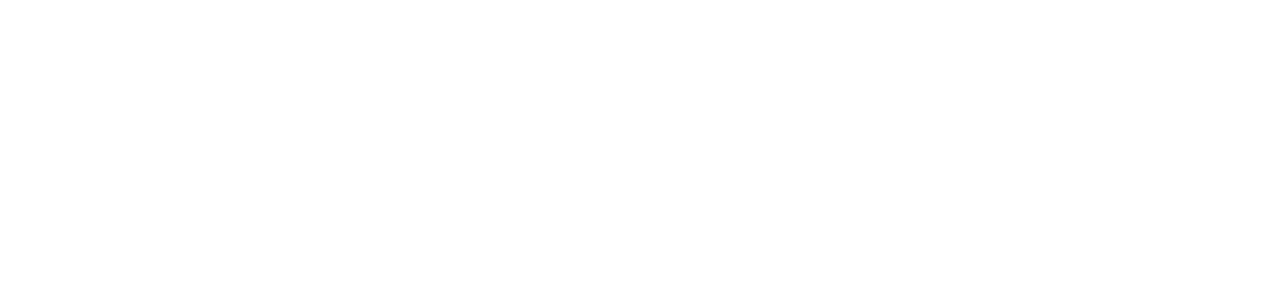
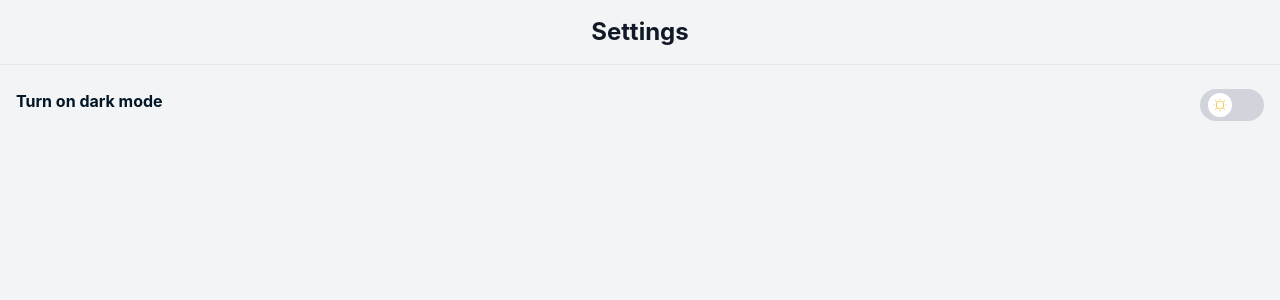
Before and after one commit to ejimnkonye1/Chat-app, a React (Vite) app: page /settings in a window 1280 px wide. Before the commit this address had no page. Shown: the top 300 px of the page. Built offline with nearby package versions, Linux system fonts and the light colour scheme.

Commit message:
done with dark and light mode

```diff
--- a/src/App.jsx
+++ b/src/App.jsx
@@ -1,24 +1,29 @@
 
 
 import { BrowserRouter as Router, Routes, Route } from "react-router-dom";
+import { useSelector } from "react-redux"
 import Login from './login/Login'
 import { ChatBox } from './components/chatbox'
 import RequestPassword from './forms/requestPassword'
+import Settings from './components/Settings'
 
 
 const App = () => {
-  //  const darkmode = useSelector((state)=> state.darkMode)
-
+   const darkMode = useSelector((state)=> state.darkMode)
+  const appClass = darkMode ? 'dark' : '';
   return (
-
-      <Router>
+    <div className={`min-h-screen bg-gray-100 dark:bg-gray-900 text-gray-900 dark:text-gray-100 transition-colors duration-300 ${appClass}`}>
+        <Router>
         <Routes>
           <Route path="/" element={<Login/>}/>
           <Route path="/chatbox" element={<ChatBox/>}/>
           <Route path="/requestpassword" element={<RequestPassword/>}/>
+          <Route path="/settings" element={<Settings/>}/>
 
         </Routes>
       </Router>
+    </div>
+
 
 
   )
--- /dev/null
+++ b/src/components/Settings.jsx
@@ -0,0 +1,46 @@
+
+import { useSelector, useDispatch } from "react-redux"
+import { CiDark } from "react-icons/ci";
+import { setMode } from '../action';
+import { CiLight } from "react-icons/ci";
+const Settings = () => {
+
+  const dispatch = useDispatch()
+  const darkMode = useSelector((state) => state.darkMode)
+
+  const toggleDarkMode = () => {
+     const newMode = !darkMode
+     dispatch(setMode(newMode));
+
+     document.documentElement.classList.toggle('dark',newMode)
+  }
+  return (
+    <>
+      <div className="flex flex-col ">
+        <h1 className="text-center font-bold text-2xl py-4 dark:text-gray-100 ">Settings</h1>
+        <hr/>
+        <div className="mt-2 flex justify-between p-4 ">
+          <p className="font-bold text-nightowl-background dark:text-gray-100">Turn on dark mode</p>
+          <div
+            onClick={toggleDarkMode}
+            className={`relative w-16 h-8 rounded-full cursor-pointer transition-colors duration-300 ${darkMode ? 'bg-nightowl-green' : 'bg-gray-300'} `}
+          >
+            <div
+              className={`absolute flex items-center top-1 w-6 h-6 rounded-full bg-white transition-transform duration-300 transform ${darkMode ? 'translate-x-8' : 'translate-x-2'}`}
+            >
+              {darkMode ? (
+                <CiDark className="w-4 h-4 text-grey-900 items-center mx-auto"/>
+              ) : (
+                <CiLight className="w-4 h-4 text-yellow-500 items-center mx-auto" />
+              )
+              }
+            </div>
+
+          </div>
+        </div>
+      </div>
+    </>
+  )
+}
+
+export default Settings
--- a/src/components/chatscreen.jsx
+++ b/src/components/chatscreen.jsx
@@ -1,6 +1,7 @@
 /* eslint-disable no-unused-vars */
 /* eslint-disable react/prop-types */
 import { useState, useEffect, useRef } from 'react';
+import { useSelector } from 'react-redux';
 import { auth, firestore } from '../Firebase';
 import { addDoc, collection, getDocs, query, where, Timestamp, onSnapshot } from 'firebase/firestore';
 import {  Head, UserChat,  } from './nav';
@@ -9,6 +10,8 @@ import { FiPaperclip } from "react-icons/fi";
 import { FaRegSmile } from "react-icons/fa";
 import { FaPaperPlane } from "react-icons/fa";
 export  const ChatScreen = () => {
+  const darkMode = useSelector((state) => state.darkMode)
+
   const [isScrolled, setIsScrolled] = useState(false);
   const [showEmails, setShowEmails] = useState(false);
   const [searchQuery, setSearchQuery] = useState('')
@@ -144,7 +147,7 @@ export  const ChatScreen = () => {
     return (
   <div className="flex h-screen font-sans">
     {/* Left Sidebar */}
-    <div className="w-full md:w-1/3 bg-white border-r border-gray-300 p-4">
+    <div className={`w-full md:w-1/3 bg-white border-r border-gray-300 p-4 ${darkMode ? 'bg-gray-800' : 'bg-gray-100'}`}>
       <Searchs
         searchQuery={searchQuery}
         setSearchQuery={setSearchQuery}
@@ -207,10 +210,10 @@ export  const ChatScreen = () => {
       </div>
 
       {/* Message Input */}
-      <div className="p-3  flex items-center">
+      <div className="p-3 flex items-center">
         <input
           type="text"
-          className="flex-grow border  border-gray-500 rounded-lg px-3 py-1.5 text-sm"
+          className="flex-grow border bg-gray-100 dark:bg-gray-900 text-gray-900 dark:text-gray-100 border-gray-500 rounded-lg px-3 py-1.5 text-sm"
           placeholder="Type a message..."
           value={chatInput}
           onChange={(e) => setChatInput(e.target.value)}
--- a/src/components/nav.jsx
+++ b/src/components/nav.jsx
@@ -2,14 +2,16 @@
 
 import { HiOutlinePencilAlt } from 'react-icons/hi';
 import { useState, useEffect, useRef } from "react";
+import { useSelector } from 'react-redux';
 import {  doc,  updateDoc, } from 'firebase/firestore';
 import { firestore } from '../Firebase';
 import pop from '../audio/pop.mp3'
 import { CircleImage } from './userimg';
 
 export const UserChat = ({ onlineUsers, setSelectedUser , messages, currentUserId }) => {
+    const darkMode = useSelector((state) => state.darkMode)
     const [usersWithMessages, setUsersWithMessages] = useState([]);
-  const playpop = useRef(new Audio(pop))
+    const playpop = useRef(new Audio(pop))
 
     useEffect(() => {
         // Start with the existing state and make a copy to update
@@ -54,7 +56,7 @@ export const UserChat = ({ onlineUsers, setSelectedUser , messages, currentUserI
 
             return updatedUsersWithMessages;
         });
-    }, [onlineUsers, messages]);
+    }, [onlineUsers, messages, currentUserId]);
 
     const handleUserClick = async (user) => {
         setSelectedUser (user);
@@ -80,18 +82,22 @@ export const UserChat = ({ onlineUsers, setSelectedUser , messages, currentUserI
         return date.toLocaleTimeString(undefined, { hour: '2-digit', minute: '2-digit' });
       };
     return (
-        <div className="bg-white rounded-lg max-w-md mx-auto font-sans w-full">
+        <div className="  text-gray-900 dark:text-gray-100 rounded-lg max-w-md mx-auto font-sans w-full">
         <div className='overflow-y-auto h-[400px]'>
             {usersWithMessages.length > 0 ? (
                 usersWithMessages.map((user) => (
                     <div
                         key={user.uid}
                         onClick={() => handleUserClick(user)}
-                        className="hover:bg-gray-100 cursor-pointer transition-colors p-4 border-b border-gray-200 relative flex items-center"
+                        className=" cursor-pointer transition-colors p-4 border-b border-gray-200 relative flex items-center"
                     >
                         <CircleImage email={user.email} />
                         <div className="ml-4 flex-1"> {/* Added ml-4 for spacing and flex-1 to take the remaining space */}
-                            <div className="font-bold text-black">{user.username}</div>
+                            <div>
+                                <p className={`font-bold ${darkMode ? 'text-gray-100' : 'text-gray-900'}`}>
+                                    {user.username}
+                                </p>
+                            </div>
                             <div
                                 className={`${
                                     user.lastMessageType === 'sending'
@@ -117,7 +123,7 @@ export const UserChat = ({ onlineUsers, setSelectedUser , messages, currentUserI
                     </div>
                 ))
             ) : (
-                <div className="p-4 text-sm text-gray-600">No active chats available.</div>
+                <div className="p-4 text-sm text-gray-900 dark:text-gray-100">No active chats available.</div>
             )}
         </div>
     </div>
@@ -131,6 +137,7 @@ export const UserChat = ({ onlineUsers, setSelectedUser , messages, currentUserI
 // Head Component
 
 export const Head = ({ onlineUsers, setSelectedUser  }) => {
+    const darkMode = useSelector((state) => state.darkMode)
     const [showChat, setShowChat] = useState(false);
     const [isOpen, setIsOpen] = useState(false);
 
@@ -145,20 +152,20 @@ export const Head = ({ onlineUsers, setSelectedUser  }) => {
     };
 
     return (
-        <div className="flex justify-between text-2xl py-4 px-4 font-sans">
-        <a href="#" className="text-black">Chat</a>
+        <div className={`flex justify-between text-gray-900 dark:text-gray-100 text-2xl py-4 px-4 font-sans ${darkMode ? 'bg-gray-800' : 'bg-gray-100'}`}>
+        <p className='font-bold '>Chat</p>
         <div className="relative inline-block text-left">
             {isOpen && (
-                <div className="z-10 absolute left-0 mt-10 bg-white rounded-lg shadow-lg w-56 max-h-80 overflow-y-auto ring-1 ring-black ring-opacity-5">
-                    <ul className="py-2 text-sm text-gray-700">
+                <div className="z-10 absolute   left-0 mt-10 bg-white rounded-lg shadow-lg w-56 max-h-80 overflow-y-auto ring-1 ring-black ring-opacity-5">
+                    <ul className=" text-sm text-gray-700">
                         {showChat && onlineUsers.length > 0 ? (
                             onlineUsers.map((user) => (
                                 <li
                                     key={user.uid}
                                     onClick={() => handleUserSelect(user)}
-                                    className="px-4 py-2 cursor-pointer hover:bg-gray-100 transition-colors border-b border-gray-200 last:border-none"
+                                    className={`px-4 py-2 cursor-pointer  transition-colors border-b border-gray-200 last:border-none ${darkMode ? 'bg-gray-800' : 'bg-gray-100'}`}
                                 >
-                                    <span className="font-medium text-black">{user.username}</span>
+                                    <span className={`font-medium ${darkMode ? 'text-gray-100' : 'text-gray-900'}`}>{user.username}</span>
                                 </li>
                             ))
                         ) : (
@@ -171,7 +178,7 @@ export const Head = ({ onlineUsers, setSelectedUser  }) => {
         <div className="flex justify-end text-gray-800 ml-6">
             <HiOutlinePencilAlt
                 onClick={toggleDropdown}
-                className="cursor-pointer text-2xl hover:text-gray-500 transition-colors"
+                className="cursor-pointer text-2xl text-gray-900 dark:text-gray-100 hover:text-gray-500 transition-colors"
             />
         </div>
     </div>
--- a/src/components/search.jsx
+++ b/src/components/search.jsx
@@ -1,9 +1,11 @@
 import { useState } from "react";
-
+import { Link } from "react-router-dom"
+import { useSelector } from "react-redux";
 import { CiSearch } from "react-icons/ci";
 import { HiOutlineMenu, HiX } from "react-icons/hi";
+
 export const Searchs = () => {
-
+  const darkMode = useSelector((state) => state.darkMode)
   const [isOpen, setIsOpen] = useState(false);
 
   const handleInputChange = () => {
@@ -16,7 +18,7 @@ export const Searchs = () => {
 
 
   return (
-    <div className="flex justify-between relative inline-block">
+    <div className={`flex justify-between relative inline-block ${darkMode ? 'bg-gray-800' : 'bg-gray-100'}`}>
       <button onClick={toggleMenu} className="text-3xl pl-3">
                 {isOpen ? <HiX /> : <HiOutlineMenu />}
       </button>
@@ -24,7 +26,7 @@ export const Searchs = () => {
                 <div className="absolute left-0 mt-10 w-48 bg-white rounded-md shadow-lg ring-1 ring-black ring-opacity-5 z-20">
                     <ul className="py-1">
                         <li>
-                            <a href="#settings" className="block px-4 py-2 text-gray-700 hover:bg-gray-100">Settings</a>
+                            <Link to="/settings" className="block px-4 py-2 text-gray-700 hover:bg-gray-100">Settings</Link>
                         </li>
                         <li>
                             <a href="#profile" className="block px-4 py-2 text-gray-700 hover:bg-gray-100">User Profile</a>
@@ -44,13 +46,13 @@ export const Searchs = () => {
                 </div>
             )}
        <div className="flex relative items-center border border-gray-300 rounded-full text-left shadow-sm w-full max-w-xs mx-auto"> {/* Added w-full and max-w-xs */}
-  <button className="text-xl text-gray-500 px-3" aria-label="Search Icon">
+  <button className="text-xl  px-3" aria-label="Search Icon">
     <CiSearch />
   </button>
   <div className="flex-grow"> {/* Ensure the input takes available space */}
     <input
       type="search"
-      className="w-full p-2 rounded-full focus:outline-none pr-10" // Changed to w-full for responsive input
+      className="w-full bg-gray-100 dark:bg-gray-900 text-gray-900 dark:text-gray-100  p-2 rounded-full focus:outline-none pr-10" // Changed to w-full for responsive input
       placeholder="Search..."
       aria-label="Search"
 
--- a/tailwind.config.js
+++ b/tailwind.config.js
@@ -2,6 +2,7 @@ export default {
   content: [
     "./src/**/*.{js,jsx,ts,tsx}",
   ],
+  darkMode: 'class',
   theme: {
     extend: {
       colors: {
```
Also changed, not shown: src/components/header.jsx (deleted, +0 -66 lines).
